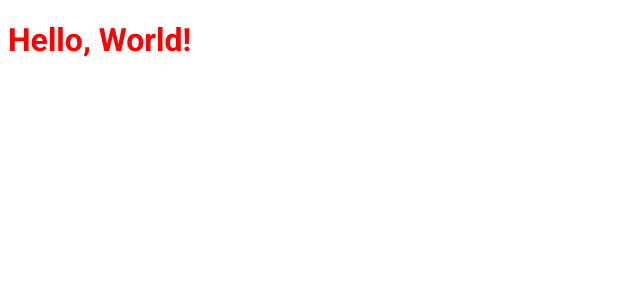
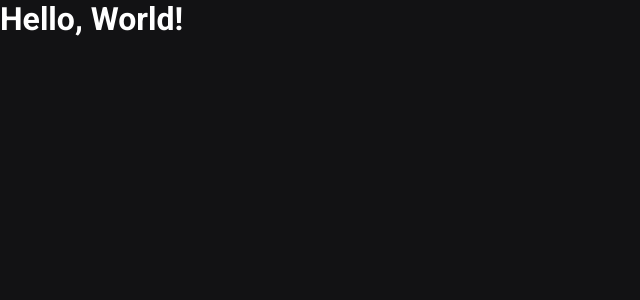
Before and after one commit to cirops/ignews, a Next.js app: page / in a window 1280 px wide. Shown: the top 300 px of the page, without its empty margins (0-640 px from the left). Built offline with nearby package versions, Linux system fonts and the light colour scheme.

Commit message:
feat: adding global css

```diff
--- a/src/pages/_app.tsx
+++ b/src/pages/_app.tsx
@@ -1,4 +1,6 @@
 import { AppProps } from "next/app";
+
+import "../styles/global.scss";
 
 function MyApp({ Component, pageProps }: AppProps) {
   return <Component {...pageProps} />;
--- a/src/pages/index.tsx
+++ b/src/pages/index.tsx
@@ -1,4 +1,4 @@
-import styles from "../styles/home.module.scss";
+// import styles from "../styles/home.module.scss";
 import Head from "next/head";
 
 export default function Home() {
@@ -7,7 +7,7 @@ export default function Home() {
       <Head>
         <title>Início | ig.news</title>
       </Head>
-      <h1 className={styles.title}>Hello, World!</h1>
+      <h1>Hello, World!</h1>
     </>
   );
 }
--- /dev/null
+++ b/src/styles/global.scss
@@ -0,0 +1,50 @@
+* {
+  margin: 0;
+  padding: 0;
+  box-sizing: border-box;
+}
+
+:root {
+  --white: #ffffff;
+
+  --gray-100: #e1e1e6;
+  --gray-300: #a8a8b3;
+  --gray-900: #121214;
+
+  --cyan-500: #61dafb;
+  --yellow-500: #eba417;
+}
+
+@media (max-width: 1080px) {
+  html {
+    font-size: 93.75%;
+  }
+}
+
+@media (max-width: 720px) {
+  html {
+    font-size: 87.5%;
+  }
+}
+
+body {
+  background: var(--gray-900);
+  color: var(--white);
+}
+
+body,
+input,
+textarea,
+select,
+button {
+  font: 400 1rem "Roboto", sans-serif;
+}
+
+button {
+  cursor: pointer;
+}
+
+a {
+  color: inherit;
+  text-decoration: none;
+}
--- a/src/styles/home.module.scss
+++ /dev/null
@@ -1,4 +0,0 @@
-.title {
-  font-family: Roboto;
-  color: red;
-}
```
